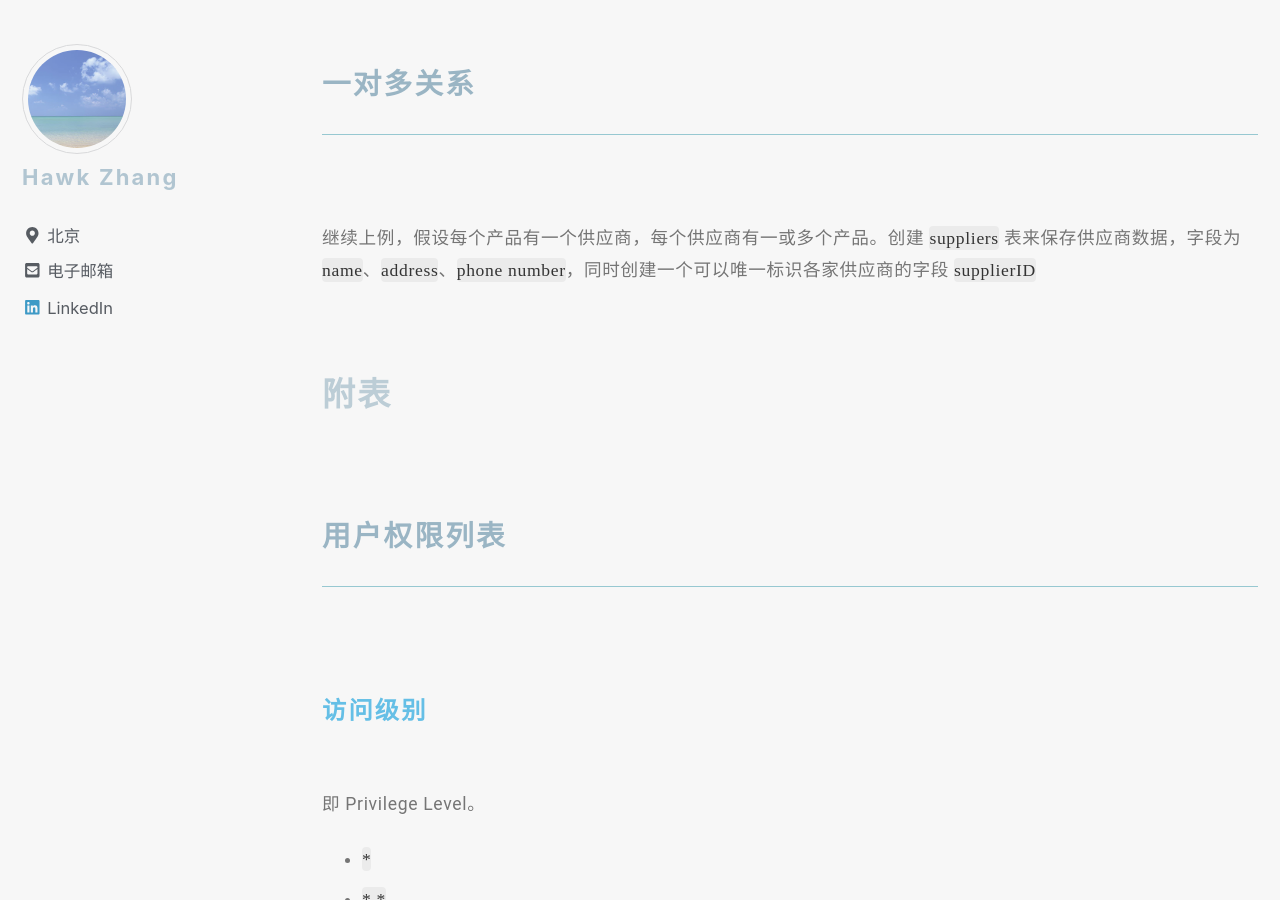
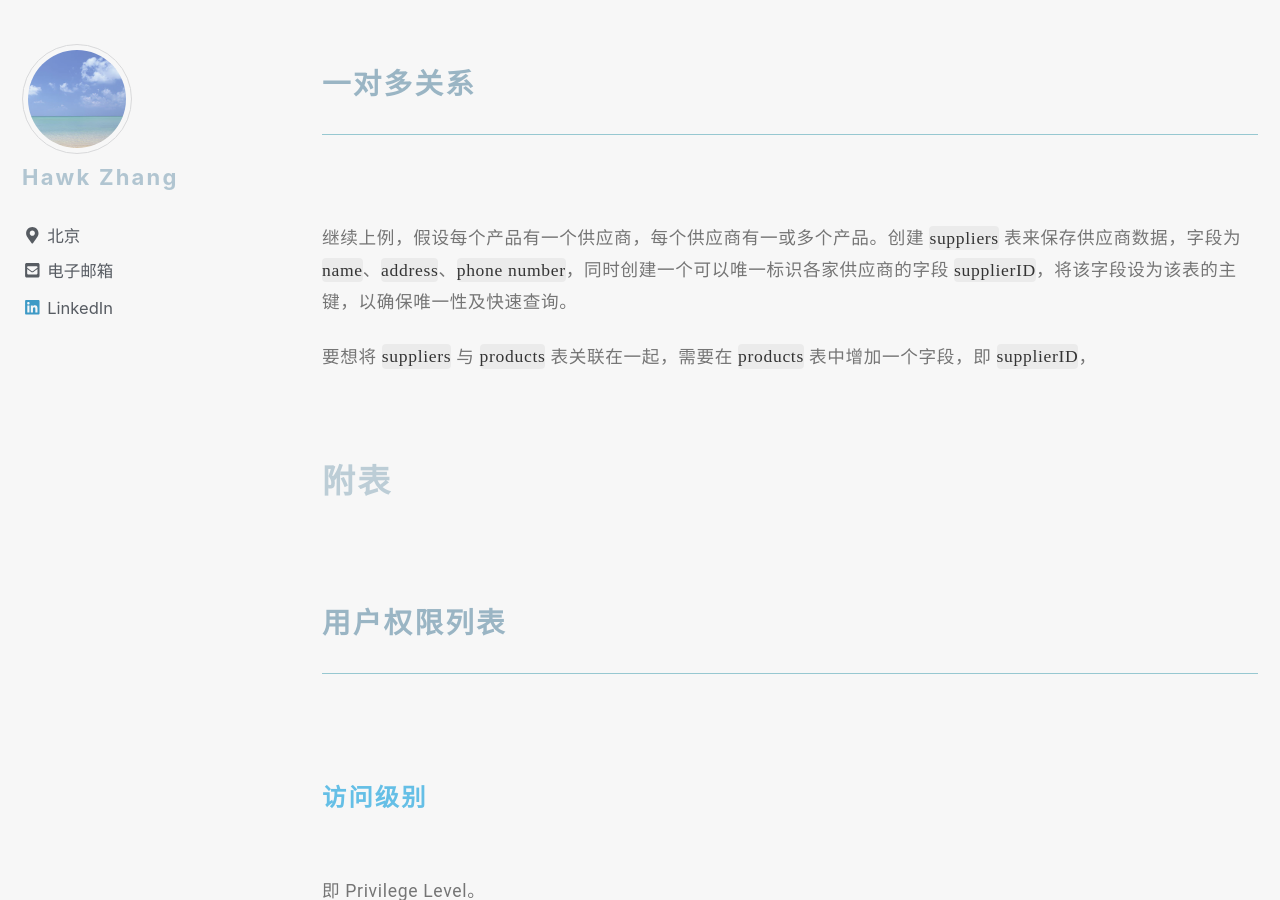
Before and after one commit to narru888/linotes_note, a Jekyll site: the page built from _posts/mysql/2016-04-02-statements.md, in a window 1280 px wide and 900 px high, scrolled down 25909 px. Built offline with Jekyll 4.4.1, drawn with Linux system fonts in a browser that asks for light colours; nearby versions of some CDN libraries; a script that is not in the unit is left out.

Commit message:
update on 2018-10-15 16:02:01 CST

```diff
--- a/_posts/mysql/2016-04-02-statements.md
+++ b/_posts/mysql/2016-04-02-statements.md
@@ -1063,7 +1063,9 @@
 
 ### 一对多关系
 
-继续上例，假设每个产品有一个供应商，每个供应商有一或多个产品。创建 `suppliers` 表来保存供应商数据，字段为 `name`、`address`、`phone number`，同时创建一个可以唯一标识各家供应商的字段 `supplierID`
+继续上例，假设每个产品有一个供应商，每个供应商有一或多个产品。创建 `suppliers` 表来保存供应商数据，字段为 `name`、`address`、`phone number`，同时创建一个可以唯一标识各家供应商的字段 `supplierID`，将该字段设为该表的主键，以确保唯一性及快速查询。
+
+要想将 `suppliers` 与 `products` 表关联在一起，需要在 `products` 表中增加一个字段，即 `supplierID`，
 
 
 
```
